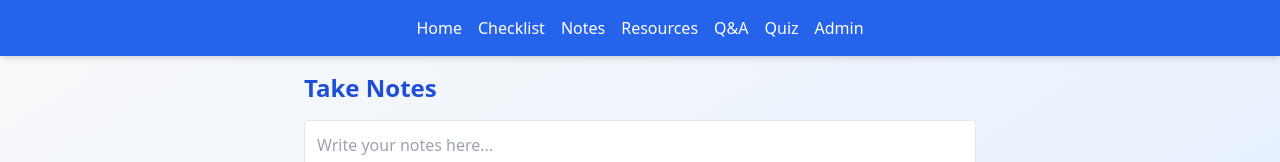
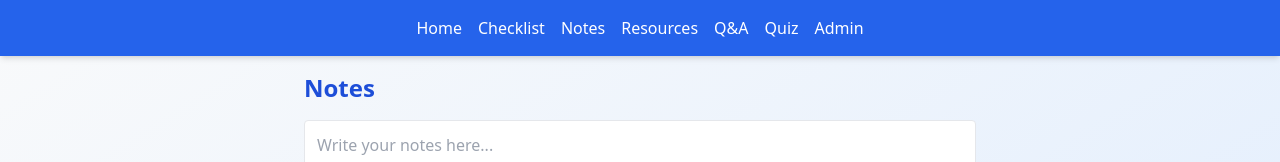
Before and after one commit to Gabekross/resumetips, a React (Vite) app: page /notes in a window 1280 px wide. Shown: the top 162 px of the page. Built offline with nearby package versions, Linux system fonts and the light colour scheme; no server answers.

Commit message:
start server

```diff
--- a/src/pages/Notes.jsx
+++ b/src/pages/Notes.jsx
@@ -22,7 +22,7 @@
 
   return (
     <div className="max-w-2xl mx-auto">
-      <h2 className="text-2xl font-bold text-blue-700 mb-4">Take Notes</h2>
+      <h2 className="text-2xl font-bold text-blue-700 mb-4">Notes</h2>
       <textarea
         value={text}
         onChange={(e) => setText(e.target.value)}
```
